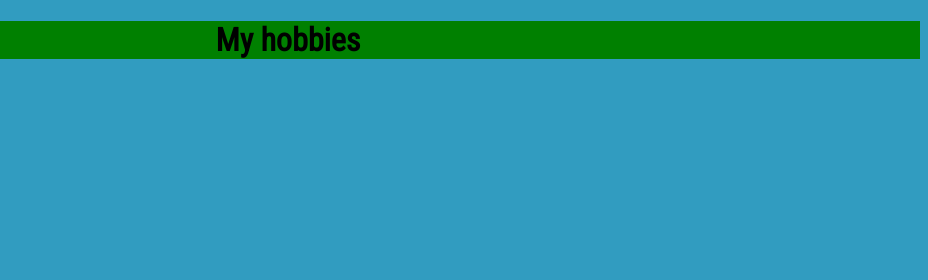
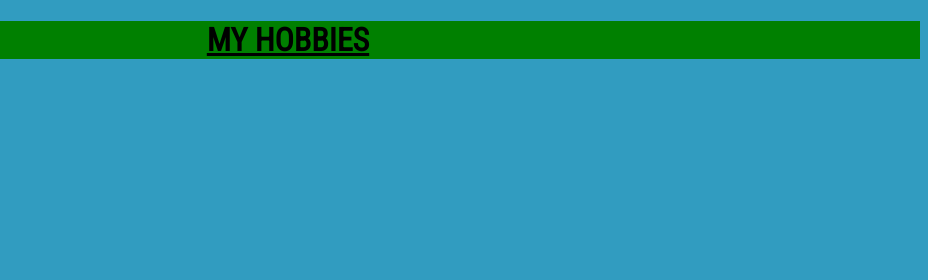
Before and after one commit to akshatm33/My-hobbies-css, a plain HTML site: page index.html in a window 1280 px wide. Shown: the top 280 px of the page, 352-1280 px from the left. Drawn offline with Linux system fonts and the light colour scheme.

Commit message:
Update index.html

```diff
--- a/index.html
+++ b/index.html
@@ -9,7 +9,7 @@
   </head>
   <body>
     <!-- block element -->
-    <h1>My hobbies</h1>
+    <h1><u>MY HOBBIES</u></u></h1>
     <!-- block element -->
     <ol>
       <li>Listening Music<br>
```
